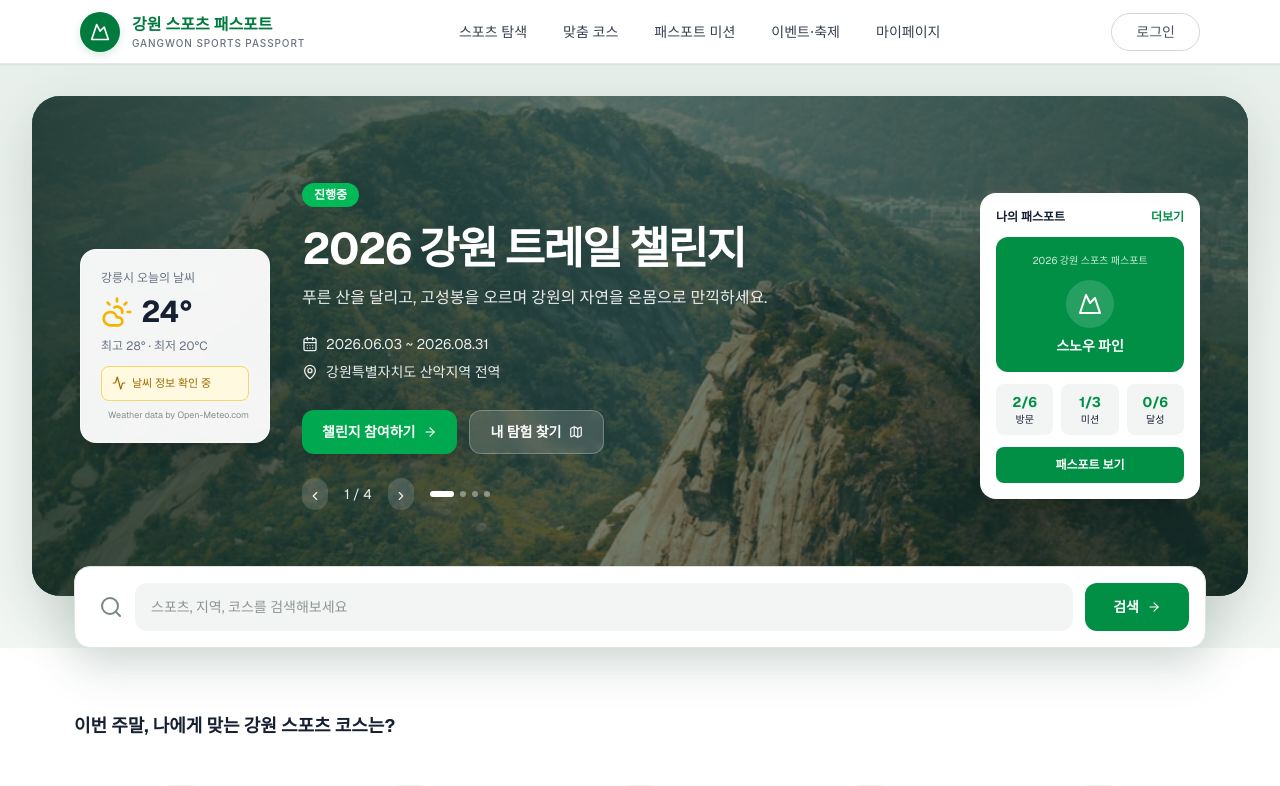
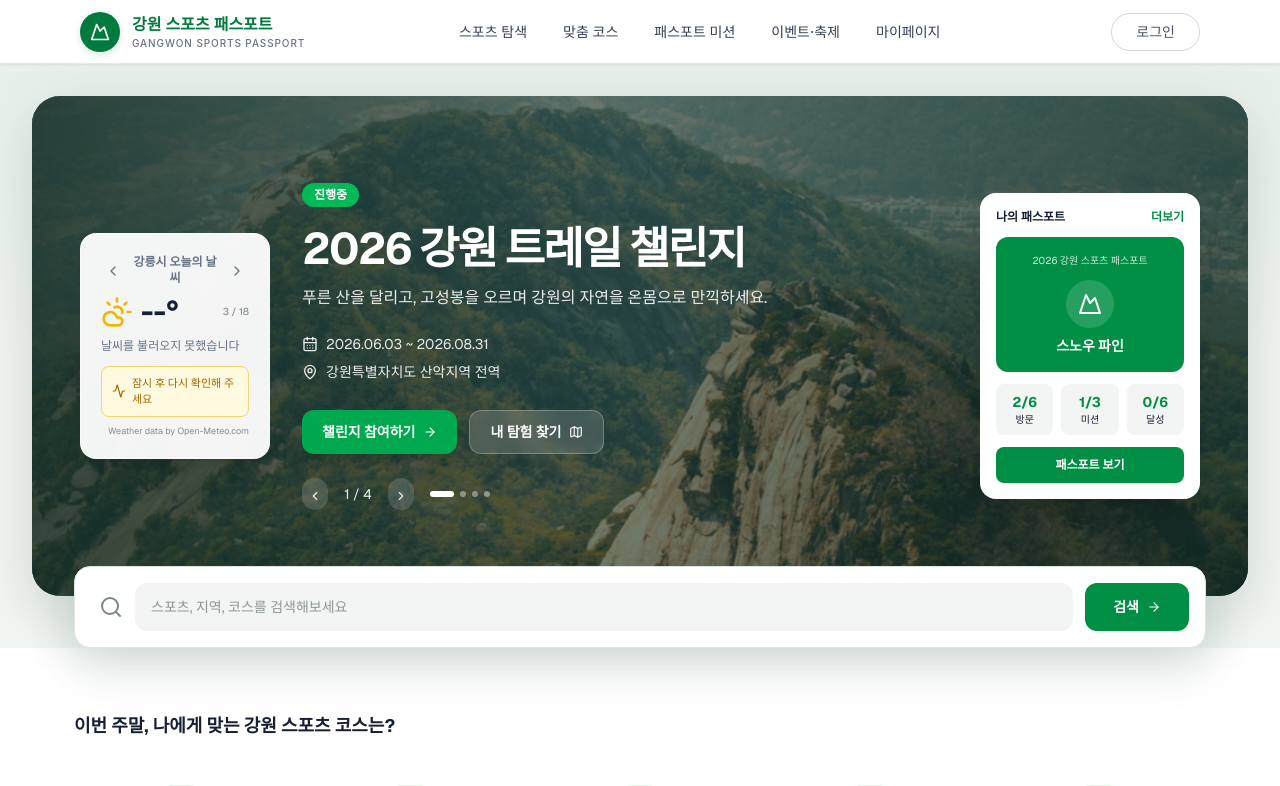
Before and after one commit to snupels/snupel, a Next.js app: page / in a window 1280 px wide. Shown: the top 786 px of the page. Built offline with nearby package versions, Linux system fonts and the light colour scheme; no server answers.

Commit message:
feat: browse weather across Gangwon regions

```diff
--- a/components/HomePage.tsx
+++ b/components/HomePage.tsx
@@ -74,31 +74,74 @@ const quickLinks: Array<{ icon: AppIconName; title: string; description: string
   { icon: "clipboard", title: "여행 정보", description: "숙박 · 교통 · 식당 가이드" },
 ];
 
+const gangwonWeatherRegions = [
+  { name: "춘천시", latitude: 37.8813, longitude: 127.7298 },
+  { name: "원주시", latitude: 37.3422, longitude: 127.9202 },
+  { name: "강릉시", latitude: 37.7519, longitude: 128.8761 },
+  { name: "동해시", latitude: 37.5247, longitude: 129.1143 },
+  { name: "태백시", latitude: 37.1641, longitude: 128.9856 },
+  { name: "속초시", latitude: 38.207, longitude: 128.5918 },
+  { name: "삼척시", latitude: 37.4499, longitude: 129.1652 },
+  { name: "홍천군", latitude: 37.6972, longitude: 127.8887 },
+  { name: "횡성군", latitude: 37.4917, longitude: 127.985 },
+  { name: "영월군", latitude: 37.1836, longitude: 128.4617 },
+  { name: "평창군", latitude: 37.3705, longitude: 128.3903 },
+  { name: "정선군", latitude: 37.3807, longitude: 128.6609 },
+  { name: "철원군", latitude: 38.1467, longitude: 127.3134 },
+  { name: "화천군", latitude: 38.1062, longitude: 127.7082 },
+  { name: "양구군", latitude: 38.11, longitude: 127.9898 },
+  { name: "인제군", latitude: 38.0697, longitude: 128.1707 },
+  { name: "고성군", latitude: 38.3806, longitude: 128.4679 },
+  { name: "양양군", latitude: 38.0754, longitude: 128.619 },
+] as const;
+
+const weatherLabels: Record<number, string> = {
+  0: "맑음", 1: "대체로 맑음", 2: "부분적으로 흐림", 3: "흐림",
+  45: "안개", 48: "서리 안개", 51: "약한 이슬비", 53: "이슬비", 55: "강한 이슬비",
+  61: "약한 비", 63: "비", 65: "강한 비", 71: "약한 눈", 73: "눈", 75: "강한 눈",
+  80: "약한 소나기", 81: "소나기", 82: "강한 소나기", 95: "뇌우", 96: "우박을 동반한 뇌우", 99: "강한 우박 뇌우",
+};
+
 export default function HomePage() {
   const [heroIndex, setHeroIndex] = useState(0);
-  const [temperature, setTemperature] = useState(24);
-  const [temperatureRange, setTemperatureRange] = useState("최고 28° · 최저 20°C");
+  const [weatherRegionIndex, setWeatherRegionIndex] = useState(2);
+  const [temperature, setTemperature] = useState<number | null>(null);
+  const [temperatureRange, setTemperatureRange] = useState("날씨 불러오는 중");
   const [weatherDetail, setWeatherDetail] = useState("날씨 정보 확인 중");
   const [eventCards, setEventCards] = useState(fallbackEvents);
   const heroChallenge = heroChallenges[heroIndex];
+  const weatherRegion = gangwonWeatherRegions[weatherRegionIndex];
   const showPreviousHero = () => setHeroIndex((current) => (current - 1 + heroChallenges.length) % heroChallenges.length);
   const showNextHero = () => setHeroIndex((current) => (current + 1) % heroChallenges.length);
+  const changeWeatherRegion = (direction: -1 | 1) => {
+    setTemperature(null);
+    setTemperatureRange("날씨 불러오는 중");
+    setWeatherDetail("날씨 정보 확인 중");
+    setWeatherRegionIndex((current) => (current + direction + gangwonWeatherRegions.length) % gangwonWeatherRegions.length);
+  };
 
   useEffect(() => {
-    api.openMeteoWeather({ latitude: 37.7519, longitude: 128.8761 })
+    let cancelled = false;
+
+    api.openMeteoWeather({ latitude: weatherRegion.latitude, longitude: weatherRegion.longitude })
       .then((weather) => {
-        const weatherLabels: Record<number, string> = {
-          0: "맑음", 1: "대체로 맑음", 2: "부분적으로 흐림", 3: "흐림",
-          45: "안개", 48: "서리 안개", 51: "약한 이슬비", 53: "이슬비", 55: "강한 이슬비",
-          61: "약한 비", 63: "비", 65: "강한 비", 71: "약한 눈", 73: "눈", 75: "강한 눈",
-          80: "약한 소나기", 81: "소나기", 82: "강한 소나기", 95: "뇌우", 96: "우박을 동반한 뇌우", 99: "강한 우박 뇌우",
-        };
+        if (cancelled) return;
         setTemperature(Math.round(weather.current.temperature_2m));
         setTemperatureRange(`최고 ${Math.round(weather.daily.temperature_2m_max[0])}° · 최저 ${Math.round(weather.daily.temperature_2m_min[0])}°C`);
         setWeatherDetail(`${weatherLabels[weather.current.weather_code] ?? "날씨 확인 중"} · 습도 ${weather.current.relative_humidity_2m}%`);
       })
-      .catch(() => undefined);
+      .catch(() => {
+        if (cancelled) return;
+        setTemperatureRange("날씨를 불러오지 못했습니다");
+        setWeatherDetail("잠시 후 다시 확인해 주세요");
+      });
 
+    return () => {
+      cancelled = true;
+    };
+  }, [weatherRegion.latitude, weatherRegion.longitude]);
+
+  useEffect(() => {
     api.events.list({ page: 1, size: 4 })
       .then((items) => {
         if (items.length === 0) return;
@@ -121,10 +164,15 @@ export default function HomePage() {
           <div className="absolute inset-0 bg-[linear-gradient(90deg,rgba(10,35,27,0.78)_0%,rgba(10,35,27,0.48)_48%,rgba(10,35,27,0.65)_100%)]" />
           <div className="relative z-10 grid min-h-[500px] items-center gap-8 p-6 sm:p-10 lg:grid-cols-[190px_minmax(0,1fr)_220px] lg:p-12">
             <aside className="order-2 rounded-2xl border border-white/60 bg-white/95 p-5 shadow-xl backdrop-blur lg:order-1">
-              <p className="text-xs font-medium text-[#687385]">강릉시 오늘의 날씨</p>
+              <div className="flex items-center justify-between gap-2">
+                <button type="button" onClick={() => changeWeatherRegion(-1)} aria-label="이전 지역 날씨" className="cursor-pointer rounded-full p-1 text-[#687385] transition hover:bg-[#edf3ef] hover:text-[#008f45]"><AppIcon name="chevronLeft" className="size-4" /></button>
+                <p className="text-center text-xs font-semibold text-[#687385]">{weatherRegion.name} 오늘의 날씨</p>
+                <button type="button" onClick={() => changeWeatherRegion(1)} aria-label="다음 지역 날씨" className="cursor-pointer rounded-full p-1 text-[#687385] transition hover:bg-[#edf3ef] hover:text-[#008f45]"><AppIcon name="chevronRight" className="size-4" /></button>
+              </div>
               <div className="mt-2 flex items-center gap-2 text-[#162033]">
                 <AppIcon name="cloudSun" className="size-8 text-[#f4b400]" />
-                <strong className="text-3xl">{temperature}°</strong>
+                <strong className="text-3xl">{temperature === null ? "--" : temperature}°</strong>
+                <span className="ml-auto text-[10px] font-medium text-[#8a9590]">{weatherRegionIndex + 1} / {gangwonWeatherRegions.length}</span>
               </div>
               <p className="mt-2 text-xs text-[#687385]">{temperatureRange}</p>
               <p className="mt-3 flex items-center gap-1.5 rounded-lg border border-[#f3d76c] bg-[#fff9df] px-2.5 py-2 text-[11px] text-[#9b6900]">
```
